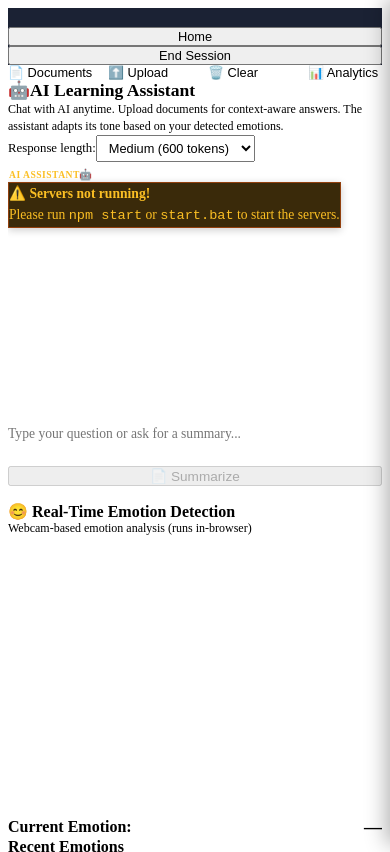
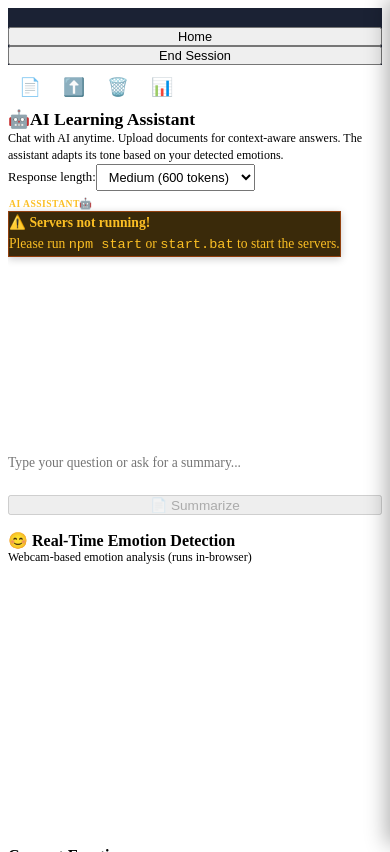
Before and after one commit to patchyevolve/emotion-learning-companion, a website with bundled scripts: page chat.html in a window 390 px wide. Built offline with nearby package versions, Linux system fonts and the light colour scheme; no server answers.

Commit message:
Show only icons in sidebar tools on mobile/tablet for better spacing

```diff
--- a/chat.html
+++ b/chat.html
@@ -590,9 +590,16 @@
       }
 
       .tool-btn {
-        min-width: 140px;
-        white-space: nowrap;
-        font-size: 0.9rem;
+        min-width: auto;
+        width: 52px;
+        height: 52px;
+        padding: var(--spacing-sm);
+        font-size: 1.35rem;
+        justify-content: center;
+      }
+
+      .tool-btn span {
+        display: none;
       }
 
       .emotion-panel {
@@ -667,12 +674,20 @@
       .sidebar-tools {
         gap: var(--spacing-xs);
         padding: var(--spacing-xs);
+        justify-content: flex-start;
       }
 
       .tool-btn {
-        min-width: 110px;
+        min-width: auto;
+        width: 48px;
+        height: 48px;
         padding: var(--spacing-sm);
-        font-size: 0.85rem;
+        font-size: 1.25rem;
+        justify-content: center;
+      }
+
+      .tool-btn span {
+        display: none;
       }
 
       .chat-container {
@@ -797,10 +812,16 @@
       }
 
       .tool-btn {
-        min-width: 100px;
-        padding: var(--spacing-xs) var(--spacing-sm);
-        font-size: 0.8rem;
-        gap: var(--spacing-xs);
+        min-width: auto;
+        width: 44px;
+        height: 44px;
+        padding: var(--spacing-xs);
+        font-size: 1.1rem;
+        justify-content: center;
+      }
+
+      .tool-btn span {
+        display: none;
       }
 
       .chat-container {
@@ -917,16 +938,16 @@
     <!-- Sidebar Tools -->
     <aside class="sidebar-tools">
       <button id="docTabBtn" class="tool-btn" title="Documents">
-        📄 Documents
+        📄<span> Documents</span>
       </button>
       <button id="uploadBtn" class="tool-btn" title="Upload document">
-        ⬆️ Upload
+        ⬆️<span> Upload</span>
       </button>
       <button id="clearBtn" class="tool-btn" title="Clear chat">
-        🗑️ Clear
+        🗑️<span> Clear</span>
       </button>
-      <button class="tool-btn" onclick="window.location.href='analytics.html'">
-        📊 Analytics
+      <button class="tool-btn" onclick="window.location.href='analytics.html'" title="Analytics">
+        📊<span> Analytics</span>
       </button>
     </aside>
 
```
